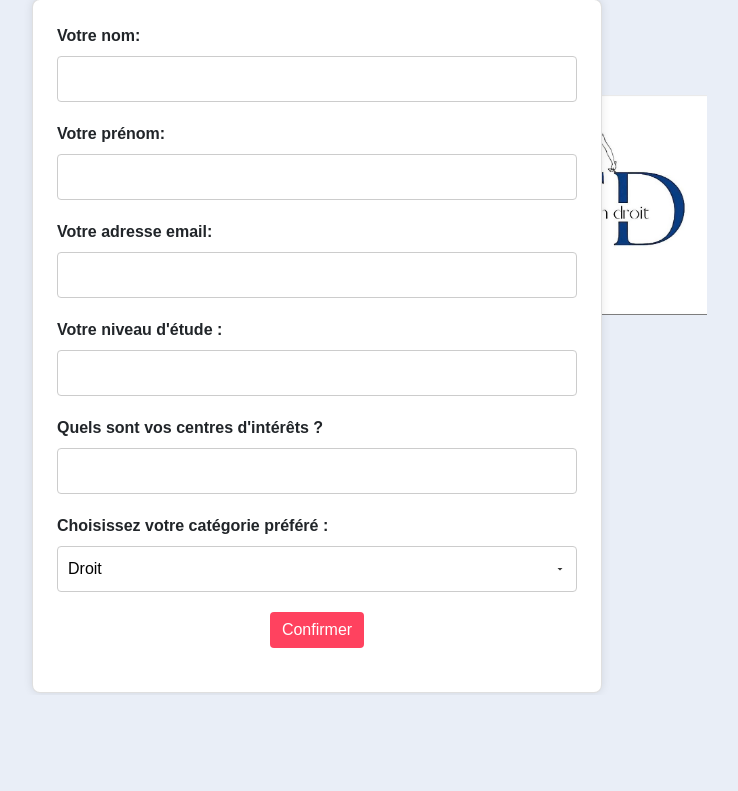
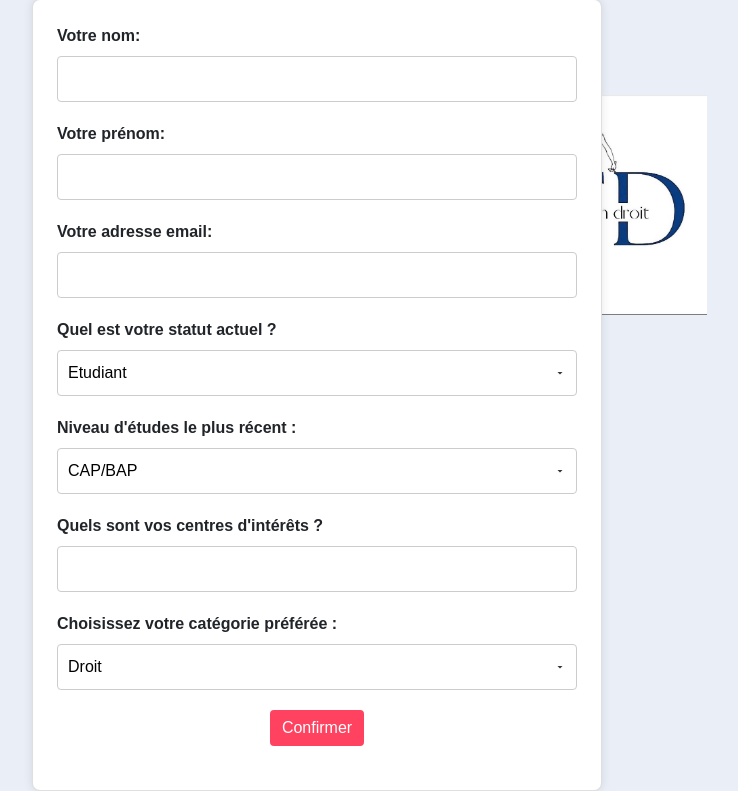
Before and after one commit to vincent-tran-94/Quiz_PTD_application, a Flask app: page / in a window 1280 px wide. Shown: the part 155-946 px from the top of the page, without its empty margins (323-1061 px from the left). Before the commit the page ends 848 px from the top, so only its background shows below. Run offline with Flask 3, Linux system fonts and the light colour scheme; some libraries are stand-ins or nearby versions.

Commit message:
Update new zones text and logo PTD

```diff
--- a/app.py
+++ b/app.py
@@ -29,10 +29,12 @@ def formulaire():
         prenom = request.form['prenom']
         email = request.form['email']
         niveau_etude = request.form['niveau_etude']
+        statut = request.form['statut']
         centre_interet = request.form['centre_interet']
         choix_categorie = request.form['choix_categorie']
+        champs_requis = [nom, prenom, email, niveau_etude, statut, centre_interet, choix_categorie]
 
-        if not (nom and prenom and email and niveau_etude and centre_interet and choix_categorie):
+        if not champs_requis:
             return render_template('formulaire.html', message="Veuillez remplir tous les champs.")
 
         # Générer un ID utilisateur unique
@@ -46,6 +48,7 @@ def formulaire():
                                   prenom=prenom,
                                   email=email,
                                   niveau_etude=niveau_etude,
+                                  statut=statut,
                                   centre_interet=centre_interet,
                                   choix_categorie=choix_categorie)
 
@@ -115,9 +118,26 @@ def traitement_reponses(data_json, categorie):
     db.session.add(reponse_participant)
     db.session.commit()
 
+
+def get_participants_count_by_category():
+    categories = []
+    participants_counts = []
+
+    # Récupérer le nombre de participants pour chaque catégorie
+    categories_data = db.session.query(ReponseParticipant.categorie, db.func.count(ReponseParticipant.participant_id))\
+                                 .group_by(ReponseParticipant.categorie).all()
+
+    for _, (category, count) in enumerate(categories_data):
+        categories.append(category)
+        participants_counts.append(count)
+
+    return categories, participants_counts
+
+
 @app.route('/dashboard')
 @login_required
 def dashboard():
+    # Graphique pour le taux de réussite par catégorie
     categories = []
     success_percentages = []
 
@@ -125,18 +145,15 @@ def dashboard():
     categories_data = db.session.query(ReponseParticipant.categorie, db.func.avg(ReponseParticipant.success_percentage))\
                                  .group_by(ReponseParticipant.categorie).all()
 
-    # Palette de couleurs pour les catégories
+    for _, (category, success_percentage) in enumerate(categories_data):
+        categories.append(category)
+        success_percentages.append(success_percentage)
+
     colors = {'droit': 'rgb(31, 119, 180)',
               'humanitaire': 'rgb(44, 160, 44)',
               'culturel': 'rgb(23, 190, 207)'}
 
-
-    for _, (category, success_percentage) in enumerate(categories_data):
-        categories.append(category)
-        success_percentages.append(success_percentage)
-
-    # Créer le graphique à barres avec des couleurs différentes pour chaque catégorie
-    bar_chart = go.Bar(
+    bar_chart_success = go.Bar(
         x=categories,
         y=success_percentages,
         text=success_percentages,
@@ -145,17 +162,33 @@ def dashboard():
         opacity=0.6
     )
 
-    layout = go.Layout(
-        title='Pourcentage de succès par catégorie en moyenne',
+    layout_success = go.Layout(
+        title="Graphique illustrant la moyenne des taux de réussite par catégorie pour tous les participants.",
         xaxis=dict(title='Catégorie'),
         yaxis=dict(title='Pourcentage de succès'),
     )
 
-    fig = go.Figure(data=[bar_chart], layout=layout)
+    fig_success = go.Figure(data=[bar_chart_success], layout=layout_success)
+    graph_json_success = json.dumps(fig_success, cls=plotly.utils.PlotlyJSONEncoder)
 
-    graph_json = json.dumps(fig, cls=plotly.utils.PlotlyJSONEncoder)
+    # Graphique pour le nombre de participants par catégorie (diagramme circulaire)
+    categories_participants, participants_counts = get_participants_count_by_category()
 
-    return render_template('dashboard.html', graph_json=graph_json)
+    pie_chart_participants = go.Pie(
+        labels=categories_participants,
+        values=participants_counts,
+        hole=0.3
+    )
+
+    layout_participants = go.Layout(
+        title="Nombre de participants par catégorie",
+    )
+
+    fig_participants = go.Figure(data=[pie_chart_participants], layout=layout_participants)
+    graph_json_participants = json.dumps(fig_participants, cls=plotly.utils.PlotlyJSONEncoder)
+
+    return render_template('dashboard.html', graph_json_success=graph_json_success, graph_json_participants=graph_json_participants)
+
 
 
 
--- a/models.py
+++ b/models.py
@@ -13,6 +13,7 @@ class Participant(db.Model):
     prenom = db.Column(db.String(100))
     email = db.Column(db.String(100))
     niveau_etude = db.Column(db.String(100))
+    statut = db.Column(db.String(100))
     centre_interet = db.Column(db.String(100))
     choix_categorie = db.Column(db.String(100))
     date_creation = db.Column(db.DateTime, default=datetime.utcnow)
--- a/requirements.txt
+++ b/requirements.txt
@@ -2,6 +2,8 @@ blinker==1.7.0
 click==8.1.7
 colorama==0.4.6
 Flask==3.0.2
+Flask-Login==0.6.3
+Flask-Mail==0.9.1
 Flask-SQLAlchemy==3.1.1
 greenlet==3.0.3
 itsdangerous==2.1.2
--- a/template/categorie.html
+++ b/template/categorie.html
@@ -5,6 +5,7 @@
     <meta name="viewport" content="width=device-width, initial-scale=1.0">
     <title>Catégorie {{ message }}</title>
     <link href="https://stackpath.bootstrapcdn.com/bootstrap/4.5.2/css/bootstrap.min.css" rel="stylesheet">
+    <link rel="icon" type="image/png" href="{{ url_for('static', filename='images/logo_PTD.jpg') }}">
 </head>
 <body>
     <div class="container mt-5">
--- a/template/confirmation.html
+++ b/template/confirmation.html
@@ -6,6 +6,7 @@
     <title>Confirmation d'inscription</title>
     <!-- Inclure les fichiers CSS de Bootstrap -->
     <link href="https://stackpath.bootstrapcdn.com/bootstrap/4.5.2/css/bootstrap.min.css" rel="stylesheet">
+    <link rel="icon" type="image/png" href="{{ url_for('static', filename='images/logo_PTD.jpg') }}">
     <!-- Vous pouvez inclure vos styles CSS personnalisés ici -->
     <style>
         /* Ajoutez vos styles personnalisés ici si nécessaire */
--- a/template/formulaire.html
+++ b/template/formulaire.html
@@ -7,6 +7,7 @@
     <link rel="stylesheet" href="https://cdnjs.cloudflare.com/ajax/libs/twitter-bootstrap/4.1.3/css/bootstrap.min.css">
     <link rel="stylesheet" href="https://cdnjs.cloudflare.com/ajax/libs/font-awesome/5.9.0/css/all.min.css">
     <link rel="stylesheet" href="{{ url_for('static', filename='styles/formulaire.css') }}">
+    <link rel="icon" type="image/png" href="{{ url_for('static', filename='images/logo_PTD.jpg') }}">
 </head>
 <body class="body-top-right">
     <img src="{{ url_for('static', filename=image_filename) }}" alt="Image PTD"  class="img-custom">
@@ -30,8 +31,30 @@
             </div>
 
             <div class="form-group">
-                <label for="niveau_etude">Votre niveau d'étude :</label>
-                <input type="text" id="niveau_etude" name="niveau_etude" required>
+                <label for="statut">Quel est votre statut actuel ? </label>
+                <select id="statut" name="statut" required>
+                    <option value="Etudiant">Etudiant</option>
+                    <option value="Employé">Employé</option>
+                    <option value="Indépendant">Indépendant</option>
+                    <option value="En recherche d'emploi">En recherche d'emploi</option>
+                    <option value="Autre">Autre</option>
+                </select>
+            </div>
+
+            <div class="form-group">
+                <label for="niveau_etude">Niveau d'études le plus récent :</label>
+                <select id="statut" name="statut" required>
+                    <option value="CAP/BAP">CAP/BAP</option>
+                    <option value="Baccalauréat">Baccalauréat</option>
+                    <option value="BTS/DEUST/DEUG">BTS/DEUST/DEUG</option>
+                    <option value="Licence">Licence</option>
+                    <option value="Diplôme Ingénieur">Diplôme Ingénieur</option>
+                    <option value="Master 1">Master 1</option>
+                    <option value="Master 2">Master 2</option>
+                    <option value="Doctorat">Doctorat</option>
+                    <option value="Non défini">Non défini</option>
+                    <option value="Autre">Autre</option>
+                </select>
             </div>
 
             <div class="form-group">
@@ -40,8 +63,8 @@
             </div>
 
             <div class="form-group">
-                <label for="choix_categorie">Choisissez votre catégorie préféré :</label>
-                <select id="choix_categorie" name="choix_categorie">
+                <label for="choix_categorie">Choisissez votre catégorie préférée :</label>
+                <select id="choix_categorie" name="choix_categorie" required>
                     <option value="Droit">Droit</option>
                     <option value="Humanitaire">Humanitaire</option>
                     <option value="Culturel">Culturel</option>
--- a/template/home.html
+++ b/template/home.html
@@ -6,6 +6,7 @@
     <title>Accueil Quiz PTD</title>
     <link href="https://stackpath.bootstrapcdn.com/bootstrap/4.5.2/css/bootstrap.min.css?v=1" rel="stylesheet">
     <link href="{{ url_for('static', filename='styles/home.css') }}" rel="stylesheet">
+    <link rel="icon" type="image/png" href="{{ url_for('static', filename='images/logo_PTD.jpg') }}">
     <style>
     body {
         background-image: url("{{ url_for('static',filename=image_background)}}");
```
Also changed, not shown: template/dashboard.html (+13 -4 lines).
